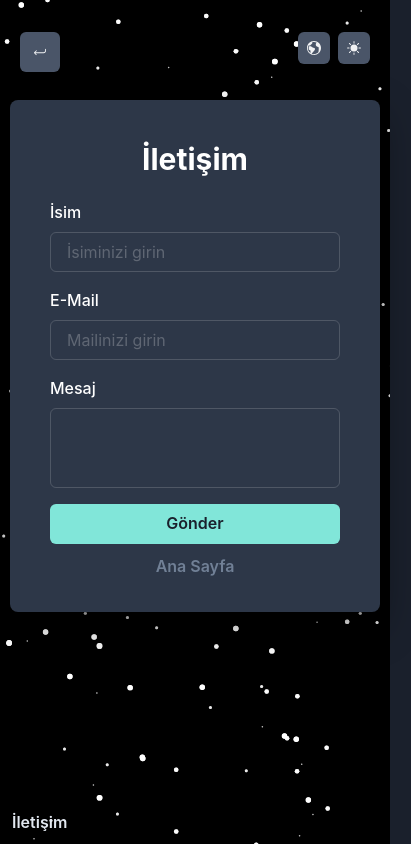
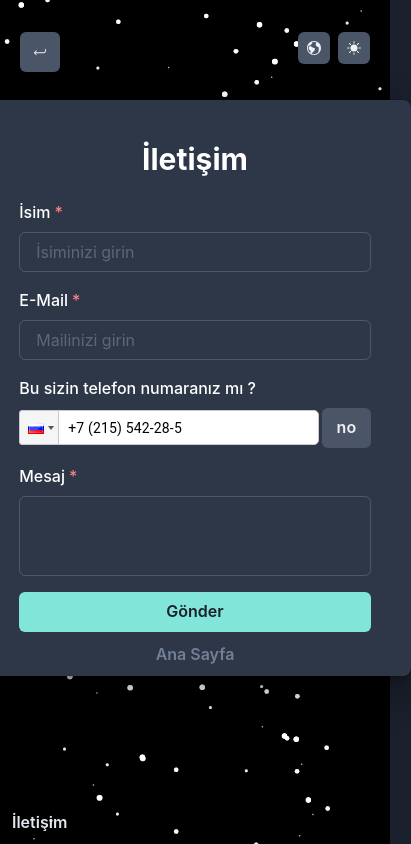
Before and after one commit to EdizKeskin/akfc, a React (Create React App) app: page /contact in a window 390 px wide. Shown: the whole page, 411 px wide, since content can reach past the window. Built offline with nearby package versions, Linux system fonts and the light colour scheme.

Commit message:
Is this your phone number?

```diff
--- a/package.json
+++ b/package.json
@@ -18,6 +18,7 @@
     "react-dom": "^17.0.2",
     "react-icons": "^4.3.1",
     "react-intl": "^5.24.6",
+    "react-phone-input-2": "^2.15.0",
     "react-query": "^3.34.15",
     "react-router-dom": "^6.2.1",
     "react-scripts": "5.0.0",
--- a/src/App.css
+++ b/src/App.css
@@ -79,3 +79,7 @@
         background-position: 0% 82%
     }
 }
+
+.phone-input {
+    color: black;
+}
--- a/src/context/messages.js
+++ b/src/context/messages.js
@@ -9,7 +9,7 @@ const Messages = {
     bestSeries: "En sevdiği diziler, filmler, oyunlar vs.",
     series: "Diziler",
     games: "Oyunlar",
-    movie:"Filmler",
+    movie: "Filmler",
     anime: "Animeler",
     home_btn: "Ana Sayfa",
     trap_btn: "Sakın tıklama",
@@ -22,6 +22,7 @@ const Messages = {
     formName: "İsim",
     formSubmit: "Gönder",
     formMessage: "Mesaj",
+    phone: "Bu sizin telefon numaranız mı ?",
   },
   "en-US": {
     desc: "We're 4 friends who love anime girls. We play games together and laugh at stupid jokes.",
@@ -33,7 +34,7 @@ const Messages = {
     bestSeries: "Best series, movies, games etc.",
     series: "Series",
     games: "Games",
-    movie:"Movies",
+    movie: "Movies",
     anime: "Animes",
     home_btn: "Home",
     trap_btn: "Dont touch",
@@ -46,6 +47,7 @@ const Messages = {
     formName: "Name",
     formSubmit: "Submit",
     formMessage: "Message",
+    phone: "Is this your phone number ?",
   },
 };
 
--- a/src/pages/contact/contact.js
+++ b/src/pages/contact/contact.js
@@ -13,7 +13,7 @@ import {
   useColorMode,
   IconButton,
 } from "@chakra-ui/react";
-import React from "react";
+import React, { useState } from "react";
 import { useFormik } from "formik";
 import validationSchema from "./validations";
 import { IoIosReturnLeft } from "react-icons/io";
@@ -23,8 +23,18 @@ import { useLang } from "../../context/langContext";
 import emailjs from "emailjs-com";
 import Swal from "sweetalert2";
 
+import PhoneInput from "react-phone-input-2";
+import "react-phone-input-2/lib/style.css";
+
 function Contact() {
-  const bg = useColorModeValue("white.100", "gray.700");
+  function getRandom() {
+    return Math.floor(
+      Math.pow(10, 10 - 1) + Math.random() * 9 * Math.pow(10, 10 - 1)
+    );
+  }
+
+  const [phone, setPhone] = useState(getRandom().toString());
+  const bg = useColorModeValue("white.200", "gray.700");
   const textColor = useColorModeValue("black", "white");
   const btnColor = useColorModeValue("white.50", "gray.600");
   const { lang } = useLang();
@@ -74,7 +84,7 @@ function Contact() {
   });
 
   return (
-    <Flex align="center"  justifyContent="center" data-aos="fade-up">
+    <Flex align="center" justifyContent="center" data-aos="fade-up">
       <Box position={"absolute"} top={"5"} left={"5"} mt="3">
         <Link to="/">
           <IconButton icon={<IoIosReturnLeft />} bgColor={btnColor} />
@@ -83,10 +93,11 @@ function Contact() {
 
       <Box
         bgColor={bg}
+        backdropFilter={"blur(2px)"}
         boxShadow="dark-lg"
         p="10"
         mt="100px"
-        boxSize={"lg"}
+        boxSize={"xl"}
         mx="10px"
         borderRadius="lg"
         maxHeight={"fit-content"}
@@ -113,7 +124,7 @@ function Contact() {
 
         <Box my="5" textAlign="left">
           <form onSubmit={formik.handleSubmit}>
-            <FormControl>
+            <FormControl isRequired>
               <FormLabel color={textColor}>
                 <FormattedMessage id="formName" />
               </FormLabel>
@@ -132,7 +143,7 @@ function Contact() {
               />
             </FormControl>
 
-            <FormControl mt={4}>
+            <FormControl mt={4} isRequired>
               <FormLabel color={textColor}>E-Mail</FormLabel>
               <Input
                 name="email"
@@ -148,8 +159,25 @@ function Contact() {
                 }
               />
             </FormControl>
+            <FormControl mt={4}>
+              <FormLabel color={textColor}><FormattedMessage id="phone"/></FormLabel>
+              <Flex align={"center"} justifyContent={"space-between"}>
+                <PhoneInput
+                  country={"tr"}
+                  value={phone}
+                  onChange={(phone) => setPhone(phone)}
+                  inputClass="phone-input"
+                />
+                <Button
+                  bgColor={btnColor}
+                  onClick={() => setPhone(getRandom().toString())}
+                >
+                  no
+                </Button>
+              </Flex>
+            </FormControl>
 
-            <FormControl mt={4}>
+            <FormControl mt={4} isRequired>
               <FormLabel color={textColor}>
                 <FormattedMessage id="formMessage" />
               </FormLabel>
```
Also changed, not shown: 1 other file (tests, documents, lock files or other folders).
